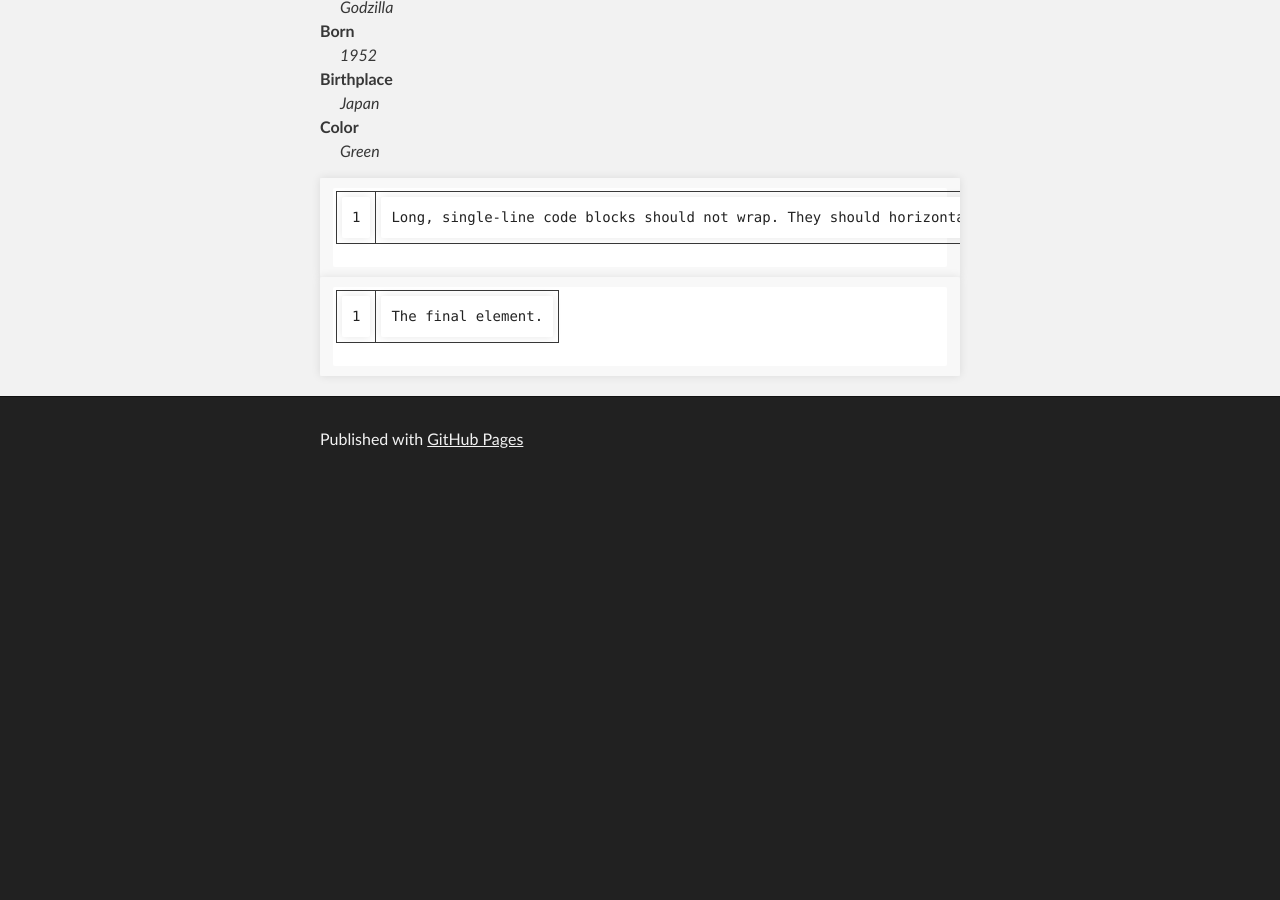
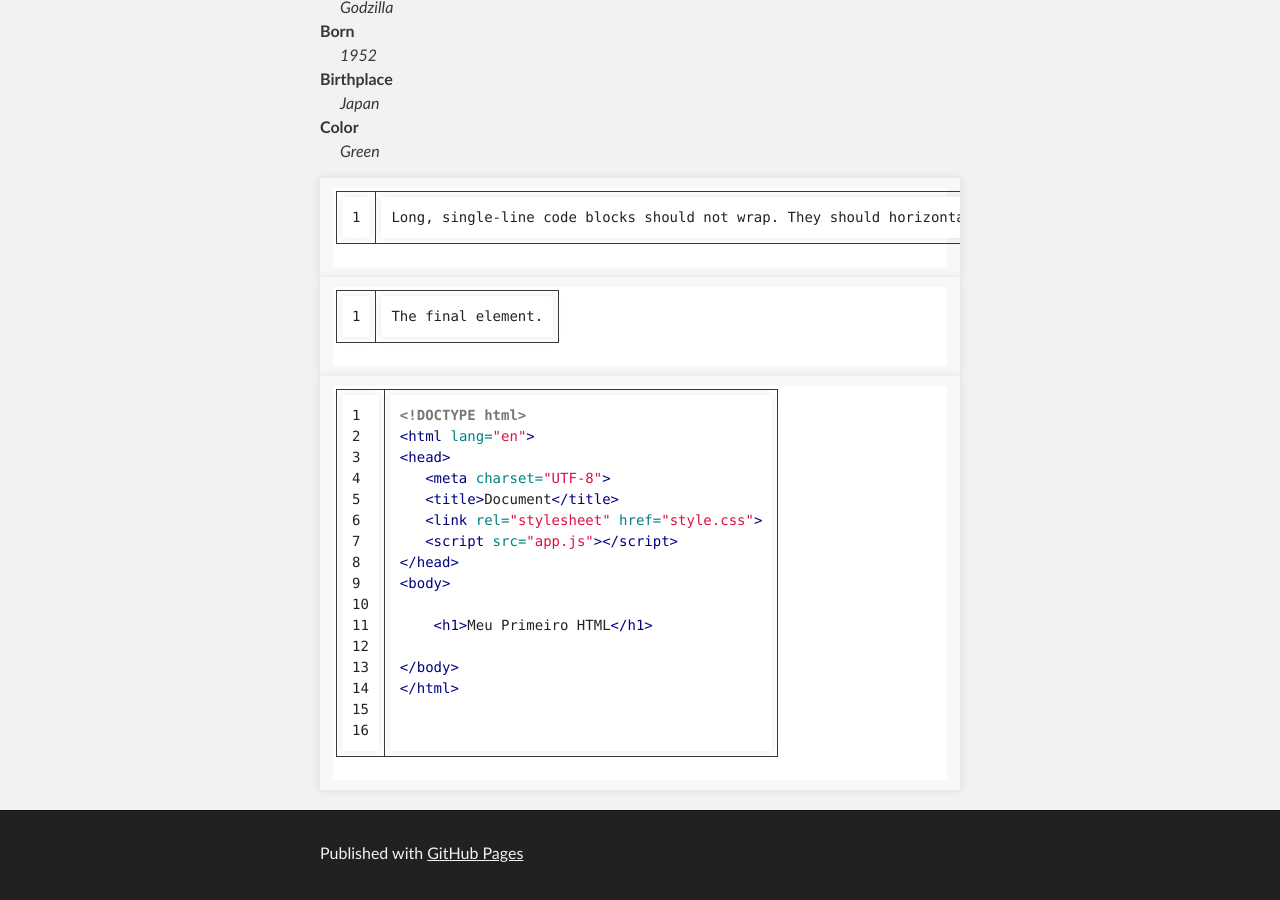
Before and after one commit to josinon/josinon.github.io, a Jekyll site: the page built from index.md, in a window 1280 px wide and 900 px high, scrolled down 3238 px. Built offline with Jekyll 4.4.1, drawn with Linux system fonts in a browser that asks for light colours; before the commit the page ends 3724 px from its top, so only the background shows below that.

Commit message:
Update index.md

````diff
--- a/index.md
+++ b/index.md
@@ -121,3 +121,22 @@ Long, single-line code blocks should not wrap. They should horizontally scroll i
 ```
 The final element.
 ```
+
+```html
+<!DOCTYPE html>
+<html lang="en">
+<head>
+   <meta charset="UTF-8">
+   <title>Document</title>
+   <link rel="stylesheet" href="style.css">
+   <script src="app.js"></script>
+</head>
+<body>
+
+    <h1>Meu Primeiro HTML</h1>
+
+</body>
+</html>
+
+
+```
````
